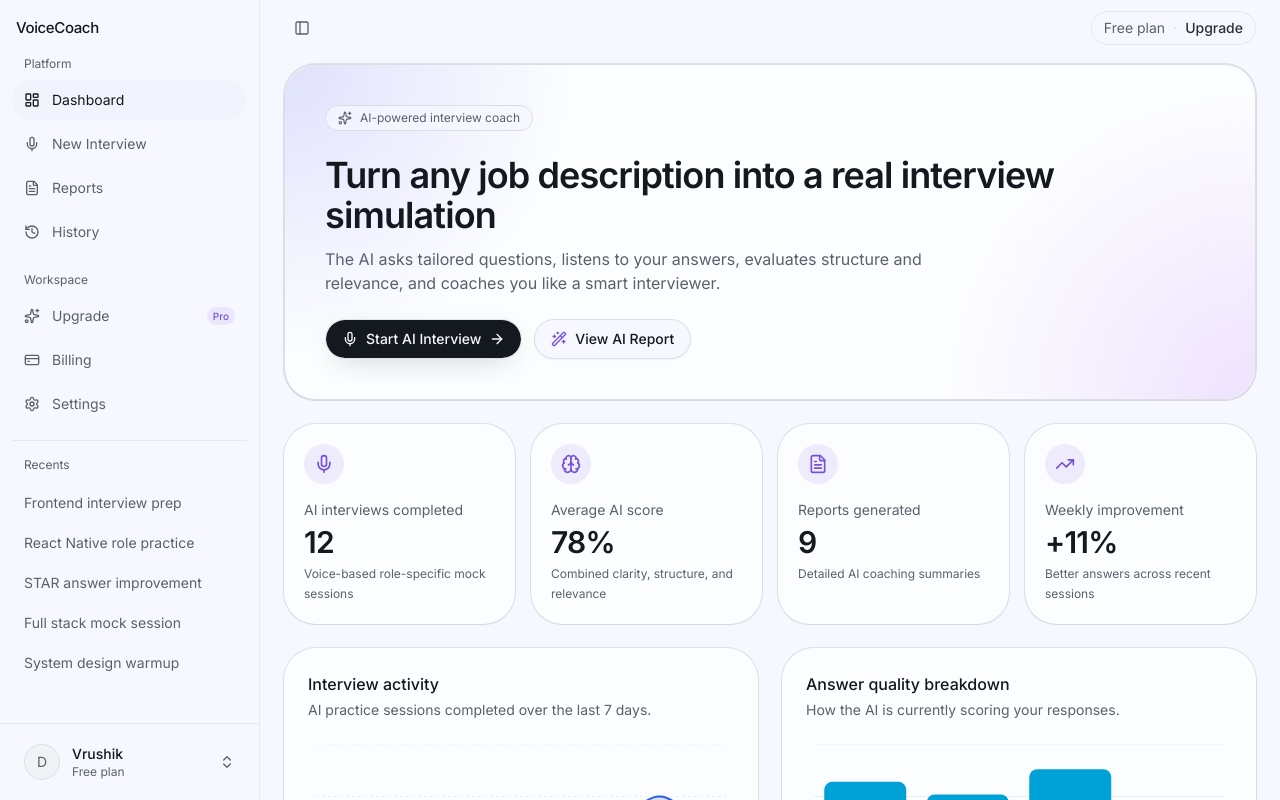
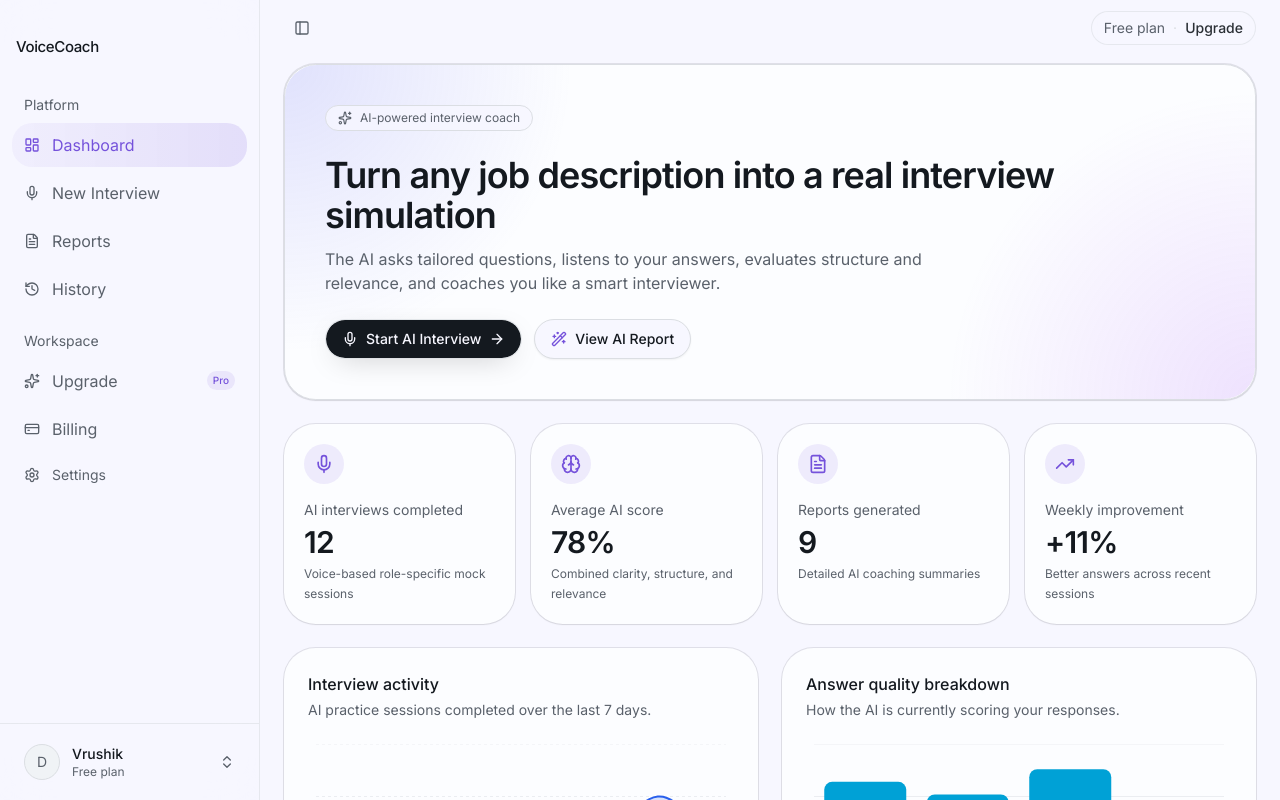
Before and after one commit to vrushikvisavadiya/voice-ai, a Next.js app: page /dashboard in a window 1280 px wide. Built offline with nearby package versions, Linux system fonts and the light colour scheme.

Commit message:
- side bar update

```diff
--- a/src/app/layout.tsx
+++ b/src/app/layout.tsx
@@ -1,5 +1,5 @@
 import type { Metadata } from "next";
-import { Inter, Outfit } from "next/font/google";
+import { Bricolage_Grotesque, Inter, Outfit } from "next/font/google";
 import { ThemeProvider } from "@/components/providers/ThemeProvider";
 import { TooltipProvider } from "@/components/ui/tooltip";
 import "./globals.css";
@@ -9,7 +9,7 @@ const inter = Inter({
   variable: "--font-sans",
 });
 
-const outfit = Outfit({
+const outfit = Bricolage_Grotesque({
   subsets: ["latin"],
   variable: "--font-display",
 });
--- a/src/components/layout/AppSidebar.tsx
+++ b/src/components/layout/AppSidebar.tsx
@@ -7,14 +7,6 @@ import { sidebarGroups } from "@/config/navigation";
 import { SidebarAccountMenu } from "@/components/layout/SidebarAccountMenu";
 import { useSidebar } from "@/components/layout/SidebarContext";
 import { useSettingsDialog } from "@/components/layout/SettingsDialogContext";
-
-const recents = [
-  "Frontend interview prep",
-  "React Native role practice",
-  "STAR answer improvement",
-  "Full stack mock session",
-  "System design warmup",
-];
 
 export function AppSidebar() {
   const pathname = usePathname();
@@ -33,7 +25,7 @@ export function AppSidebar() {
         collapsed ? "w-[76px]" : "w-[260px]",
       )}
     >
-      <div className="flex h-14 items-center px-4">
+      <div className="flex py-9 items-center px-4">
         <Link
           href="/dashboard"
           className="text-[15px] font-medium tracking-tight"
@@ -47,7 +39,7 @@ export function AppSidebar() {
           {sidebarGroups.map((group) => (
             <div key={group.label} className="space-y-1">
               {!collapsed && (
-                <p className="px-3 pb-1 text-xs text-muted-foreground">
+                <p className="px-3 pb-1 text-sm text-muted-foreground">
                   {group.label}
                 </p>
               )}
@@ -89,16 +81,49 @@ export function AppSidebar() {
                     key={item.title}
                     href={item.href}
                     title={collapsed ? item.title : undefined}
+                    // className={cn(
+                    //   "flex items-center rounded-xl text-md transition-colors",
+                    //   collapsed
+                    //     ? "justify-center px-2 py-2.5"
+                    //     : "gap-3 px-3 py-2.5 ",
+                    //   isActive(item.href)
+                    //     ? "bg-gradient-to-r from-transparent to-primary/30 text-primary"
+                    //     : "text-gray-700 hover:bg-accent/40 hover:text-foreground",
+                    // )}
+
+                    // className={cn(
+                    //   "group relative flex items-center rounded-xl text-md transition-all duration-200",
+                    //   collapsed
+                    //     ? "justify-center px-2 py-2.5"
+                    //     : "gap-3 px-3 py-2.5",
+                    //   isActive(item.href)
+                    //     ? [
+                    //         "text-primary",
+                    //         "bg-gradient-to-r",
+                    //         "from-primary/5",
+                    //         "via-primary/10",
+                    //         "to-primary/20",
+                    //       ]
+                    //     : [
+                    //         "text-muted-foreground",
+                    //         "hover:bg-accent/60",
+                    //         "hover:text-foreground",
+                    //       ],
+                    // )}
+
                     className={cn(
-                      "flex items-center rounded-xl text-sm transition-colors",
+                      "group relative flex items-center rounded-xl text-md transition-all duration-200 ",
                       collapsed
                         ? "justify-center px-2 py-2.5"
                         : "gap-3 px-3 py-2.5",
                       isActive(item.href)
-                        ? "bg-accent/30 text-foreground"
-                        : "text-muted-foreground hover:bg-accent/40 hover:text-foreground",
+                        ? "bg-gradient-to-r from-primary/5 via-primary/10 to-primary/15 text-primary "
+                        : "text-muted-foreground hover:bg-accent/50 hover:text-foreground ",
                     )}
                   >
+                    {/* {isActive(item.href) && (
+                      <span className="absolute right-0 top-2 bottom-2 w-1 rounded-r-full bg-primary" />
+                    )} */}
                     <Icon className="h-4 w-4 shrink-0" />
                     {!collapsed && (
                       <>
@@ -116,27 +141,6 @@ export function AppSidebar() {
             </div>
           ))}
         </nav>
-
-        {!collapsed && (
-          <>
-            <div className="my-4 border-t border-border/60" />
-
-            <div className="space-y-3 px-1">
-              <p className="px-2 text-xs text-muted-foreground">Recents</p>
-
-              <div className="space-y-1">
-                {recents.map((item) => (
-                  <button
-                    key={item}
-                    className="block w-full truncate rounded-lg px-2 py-2 text-left text-sm text-muted-foreground transition-colors hover:bg-accent/30 hover:text-foreground"
-                  >
-                    {item}
-                  </button>
-                ))}
-              </div>
-            </div>
-          </>
-        )}
       </div>
 
       <div className="border-t border-border/60 p-3">
```
